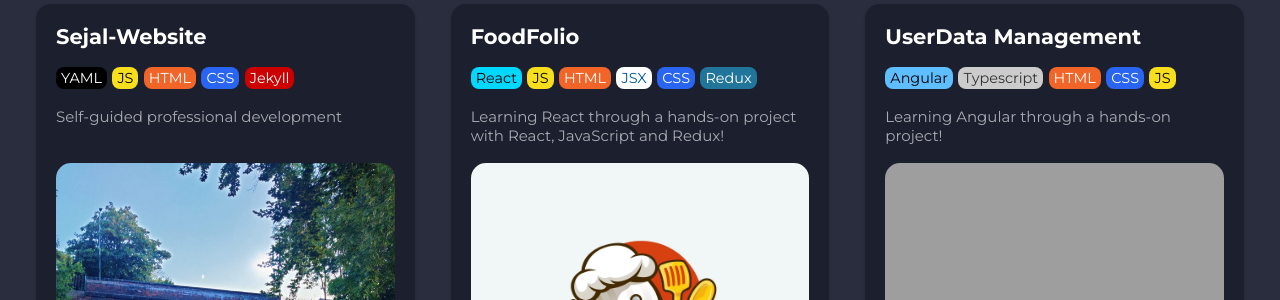
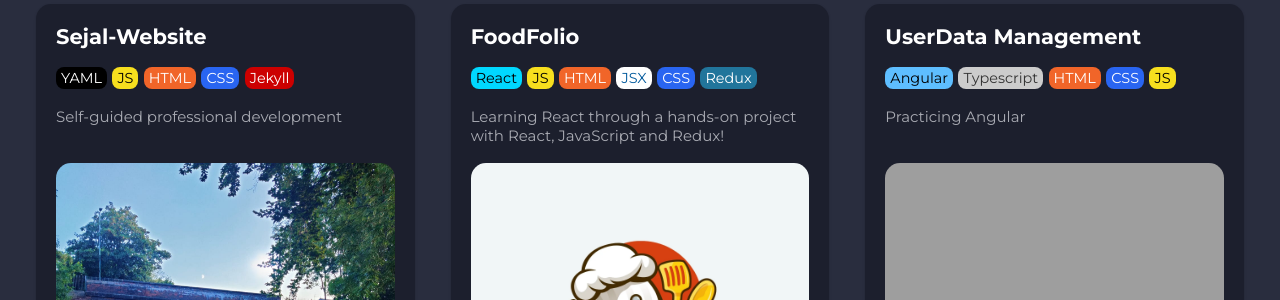
Before and after one commit to sejalpurohit/sejalpurohit.github.io, a Jekyll site: the page built from projects.md, in a window 1280 px wide. Shown: the part 628-928 px from the top of the page. Built offline with Jekyll 4.4.1, drawn with Linux system fonts in a browser that asks for light colours; nearby versions of some CDN libraries.

Commit message:
minorupdate

```diff
--- a/_data/projects_data.yml
+++ b/_data/projects_data.yml
@@ -16,7 +16,7 @@ projects:
   - title: UserData Management
     img: /assets/uploads/usermanagement.png
     img_alt: Oops!
-    about: Learning Angular through a hands-on project!
+    about: Practicing Angular
     tags: [ Angular, Typescript, HTML, CSS, JS]
     # link:
     code: https://github.com/sejalpurohit/Angular_UserData/tree/main/src/app
```
